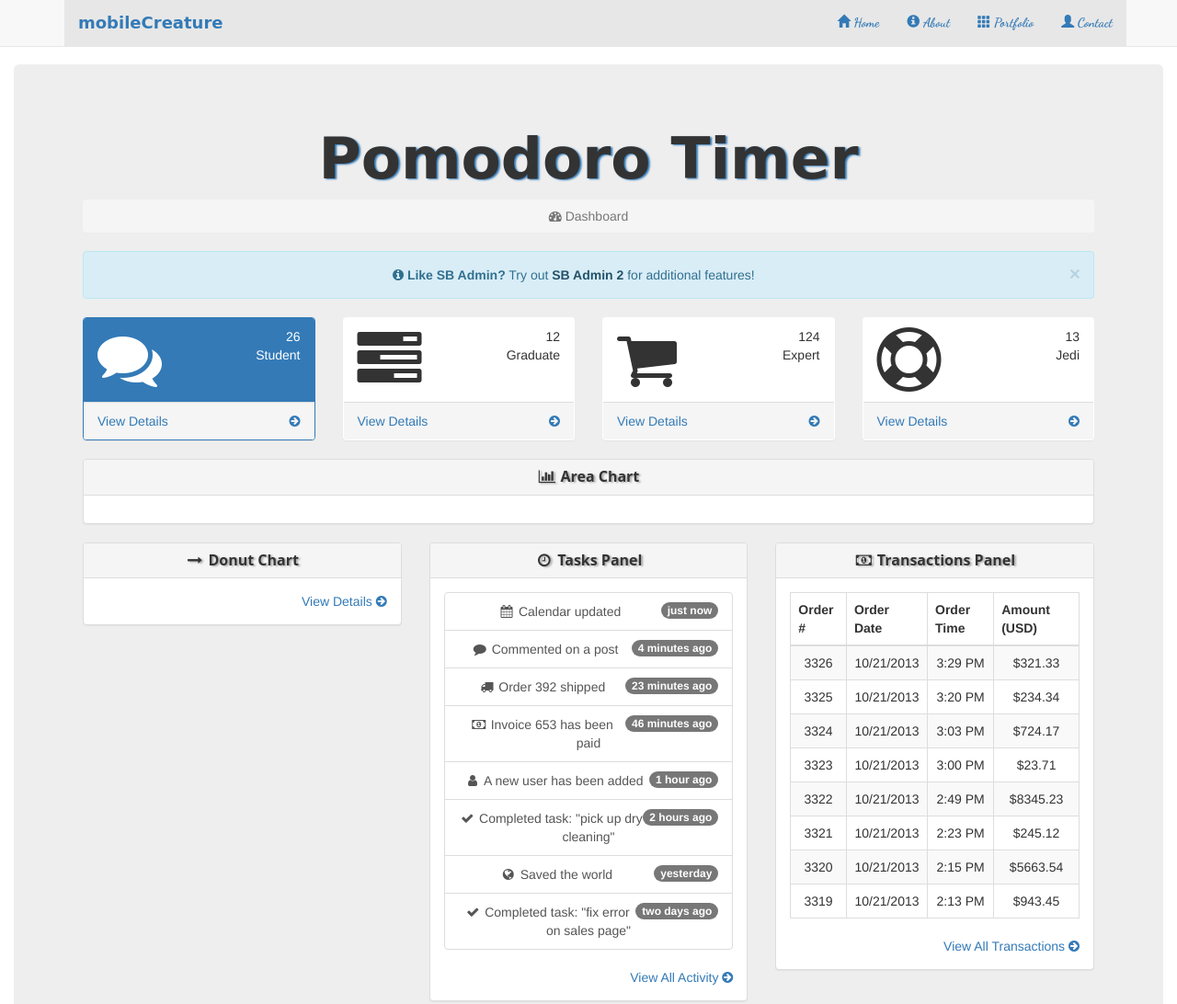
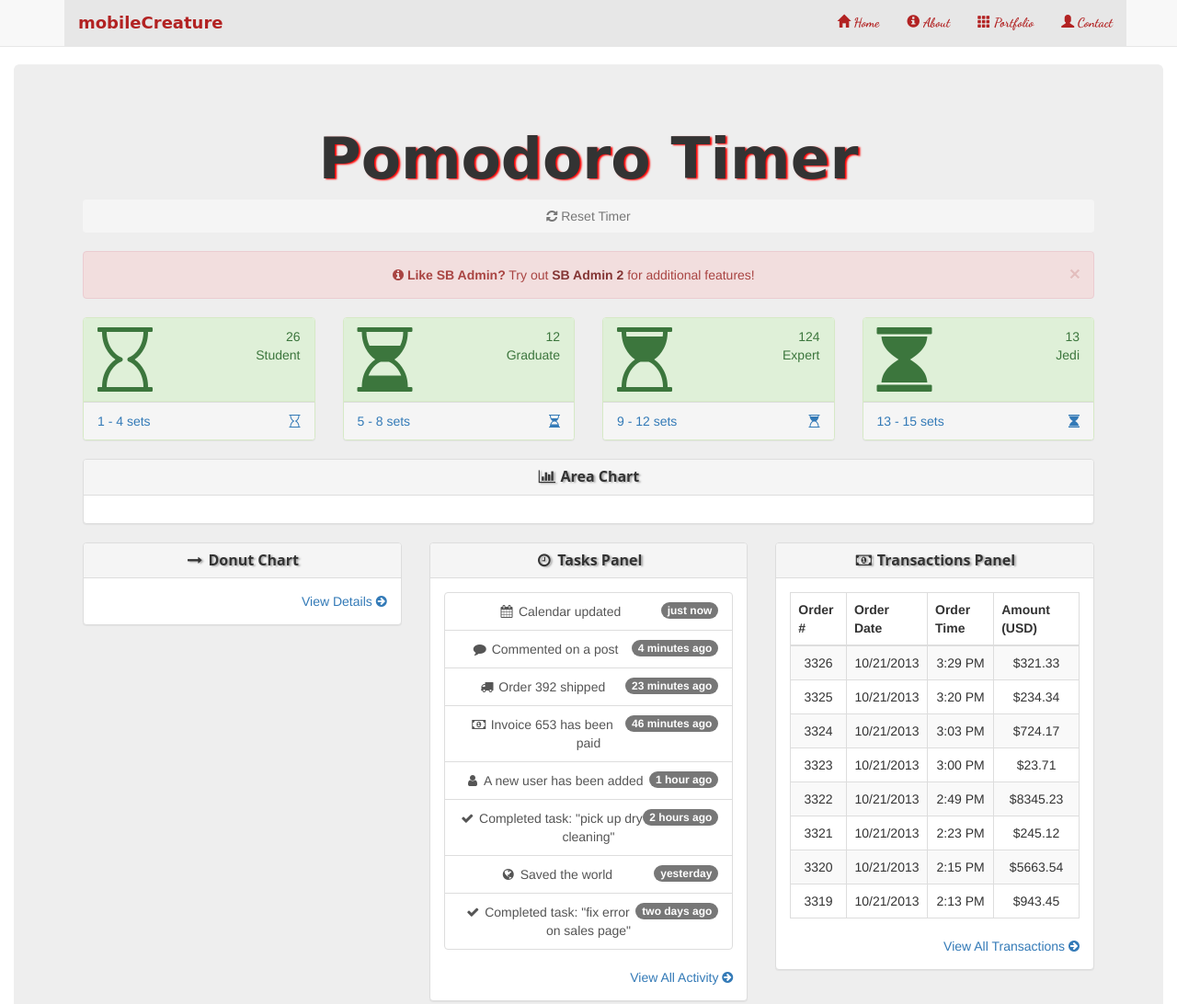
Before and after one commit to GJSmith3rd/FCC-Zipline-Podomoro-Timer, a website: page index.html in a window 1280 px wide. Shown: the top 1092 px of the page at 92% size. Drawn offline with nearby package versions, Linux system fonts and the light colour scheme; a web font is replaced by a local one.

Commit message:
Editing color, styling, glyphs and layout.

```diff
--- a/index.html
+++ b/index.html
@@ -113,11 +113,11 @@
 
           <!-- Page Heading -->
           <div class="row">
-            <div class="col-lg-12">
+            <div class="col-lg-12 ">
 
               <ol class="breadcrumb">
                 <li class="active">
-                  <i class="fa fa-dashboard"></i> Dashboard
+                  <i class="fa fa-refresh"></i> Reset Timer
                 </li>
               </ol>
             </div>
@@ -126,10 +126,12 @@
 
           <div class="row">
             <div class="col-lg-12">
-              <div class="alert alert-info alert-dismissable">
+              <div class="alert alert-danger alert-dismissable">
                 <button type="button" class="close" data-dismiss="alert" aria-hidden="true">&times;</button>
+
                 <i class="fa fa-info-circle"></i>
                 <strong>Like SB Admin?</strong> Try out <a href="http://startbootstrap.com/template-overviews/sb-admin-2" class="alert-link">SB Admin 2</a> for additional features!
+
               </div>
             </div>
           </div>
@@ -137,11 +139,11 @@
 
           <div class="row">
             <div class="col-lg-3 col-md-6">
-              <div class="panel panel-primary">
+              <div class="panel panel-success">
                 <div class="panel-heading">
                   <div class="row">
                     <div class="col-xs-3">
-                      <i class="fa fa-comments fa-5x"></i>
+                      <i class="fa fa-hourglass-o fa-5x"></i>
                     </div>
                     <div class="col-xs-9 text-right">
                       <div class="huge">26</div>
@@ -150,9 +152,9 @@
                   </div>
                 </div>
                 <a href="#">
-                  <div class="panel-footer">
-                    <span class="pull-left">View Details</span>
-                    <span class="pull-right"><i class="fa fa-arrow-circle-right"></i></span>
+                  <div class="panel-footer panel-footer-danger">
+                    <span class="pull-left">1 - 4 sets</span>
+                    <span class="pull-right"><i class="fa fa-hourglass-o"></i></span>
                     <div class="clearfix"></div>
                   </div>
                 </a>
@@ -162,11 +164,11 @@
 
 
             <div class="col-lg-3 col-md-6">
-              <div class="panel panel-green">
+              <div class="panel panel-success">
                 <div class="panel-heading">
                   <div class="row">
                     <div class="col-xs-3">
-                      <i class="fa fa-tasks fa-5x"></i>
+                      <i class="fa fa-hourglass-2 fa-5x"></i>
                     </div>
                     <div class="col-xs-9 text-right">
                       <div class="huge">12</div>
@@ -176,8 +178,8 @@
                 </div>
                 <a href="#">
                   <div class="panel-footer">
-                    <span class="pull-left">View Details</span>
-                    <span class="pull-right"><i class="fa fa-arrow-circle-right"></i></span>
+                    <span class="pull-left">5 - 8 sets</span>
+                    <span class="pull-right"><i class="fa fa-hourglass-2"></i></span>
                     <div class="clearfix"></div>
                   </div>
                 </a>
@@ -186,11 +188,11 @@
 
 
             <div class="col-lg-3 col-md-6">
-              <div class="panel panel-yellow">
+              <div class="panel panel-success ">
                 <div class="panel-heading">
                   <div class="row">
                     <div class="col-xs-3">
-                      <i class="fa fa-shopping-cart fa-5x"></i>
+                      <i class="fa fa-hourglass-1 fa-5x"></i>
                     </div>
                     <div class="col-xs-9 text-right">
                       <div class="huge">124</div>
@@ -200,8 +202,8 @@
                 </div>
                 <a href="#">
                   <div class="panel-footer">
-                    <span class="pull-left">View Details</span>
-                    <span class="pull-right"><i class="fa fa-arrow-circle-right"></i></span>
+                    <span class="pull-left">9 - 12 sets</span>
+                    <span class="pull-right"><i class="fa fa-hourglass-1"></i></span>
                     <div class="clearfix"></div>
                   </div>
                 </a>
@@ -210,11 +212,11 @@
 
 
             <div class="col-lg-3 col-md-6">
-              <div class="panel panel-red">
+              <div class="panel panel-success">
                 <div class="panel-heading">
                   <div class="row">
                     <div class="col-xs-3">
-                      <i class="fa fa-support fa-5x"></i>
+                      <i class="fa fa-hourglass fa-5x"></i>
                     </div>
                     <div class="col-xs-9 text-right">
                       <div class="huge">13</div>
@@ -224,8 +226,8 @@
                 </div>
                 <a href="#">
                   <div class="panel-footer">
-                    <span class="pull-left">View Details</span>
-                    <span class="pull-right"><i class="fa fa-arrow-circle-right"></i></span>
+                    <span class="pull-left">13 - 15 sets</span>
+                    <span class="pull-right"><i class="fa fa-hourglass"></i></span>
                     <div class="clearfix"></div>
                   </div>
                 </a>
--- a/styles.less
+++ b/styles.less
@@ -4,8 +4,8 @@
 @accentFont: ~"'Dancing Script', cursive;";
 @textFont: ~"'Open Sans', sans-serif;";
 
-@h1Color: #D9EDF7;
-@h1ShadowColor: #337AB7;
+@h1Color: red;
+@h1ShadowColor: red;
 
 @h2Color: orange;
 @h2ShadowColor: black;
@@ -13,8 +13,8 @@
 @h3Color: darkgreen;
 @h3ShadowColor: darkgrey;
 
-@navColor: #337AB7;
-@navColorHover: #333333;
+@navColor: firebrick;
+@navColorHover: forestgreen;
 @navBackgroundColor: #E7E7E7;
 @navBackgroundColorHover: lightgrey;
 
```
Also changed, not shown: styles.css.
